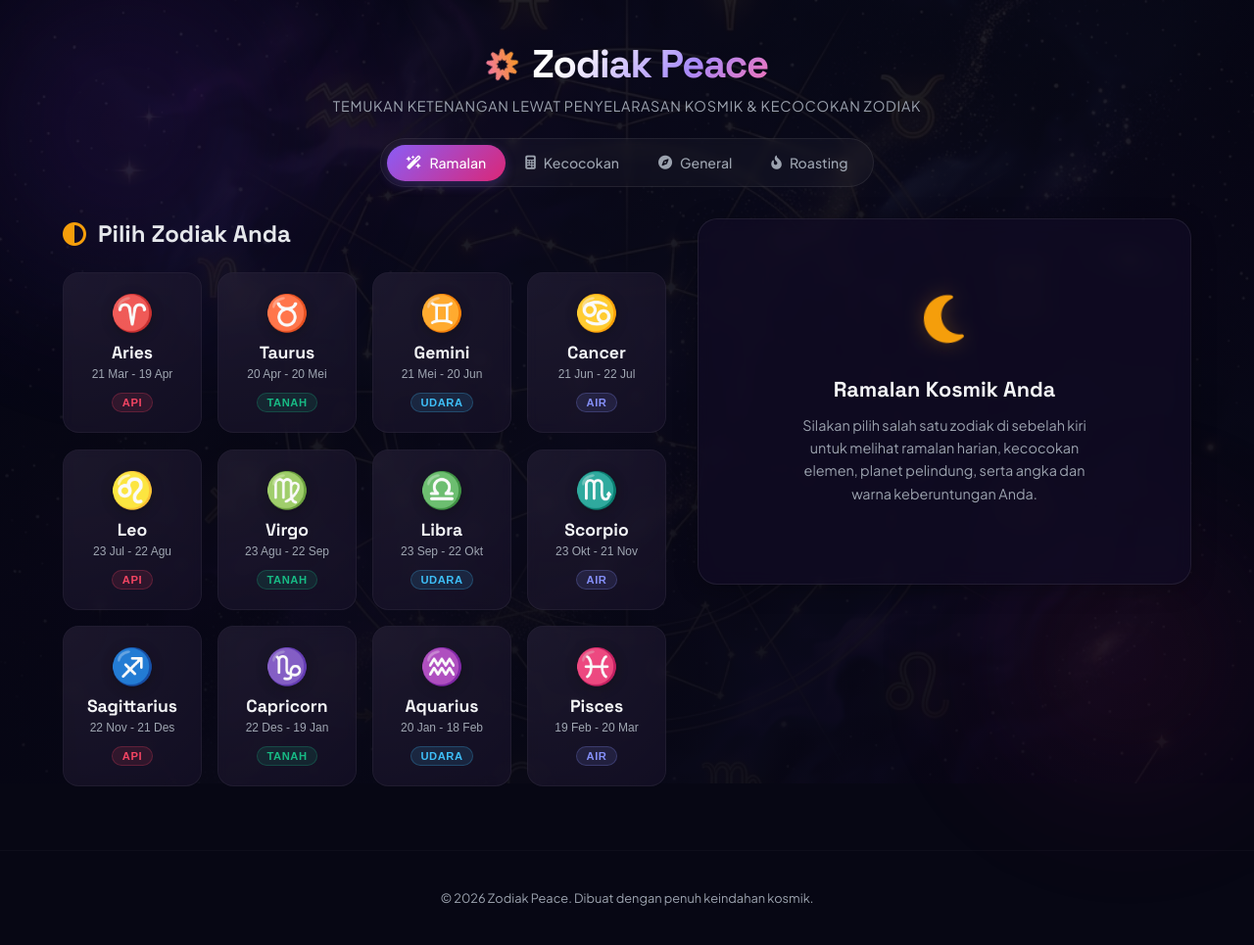
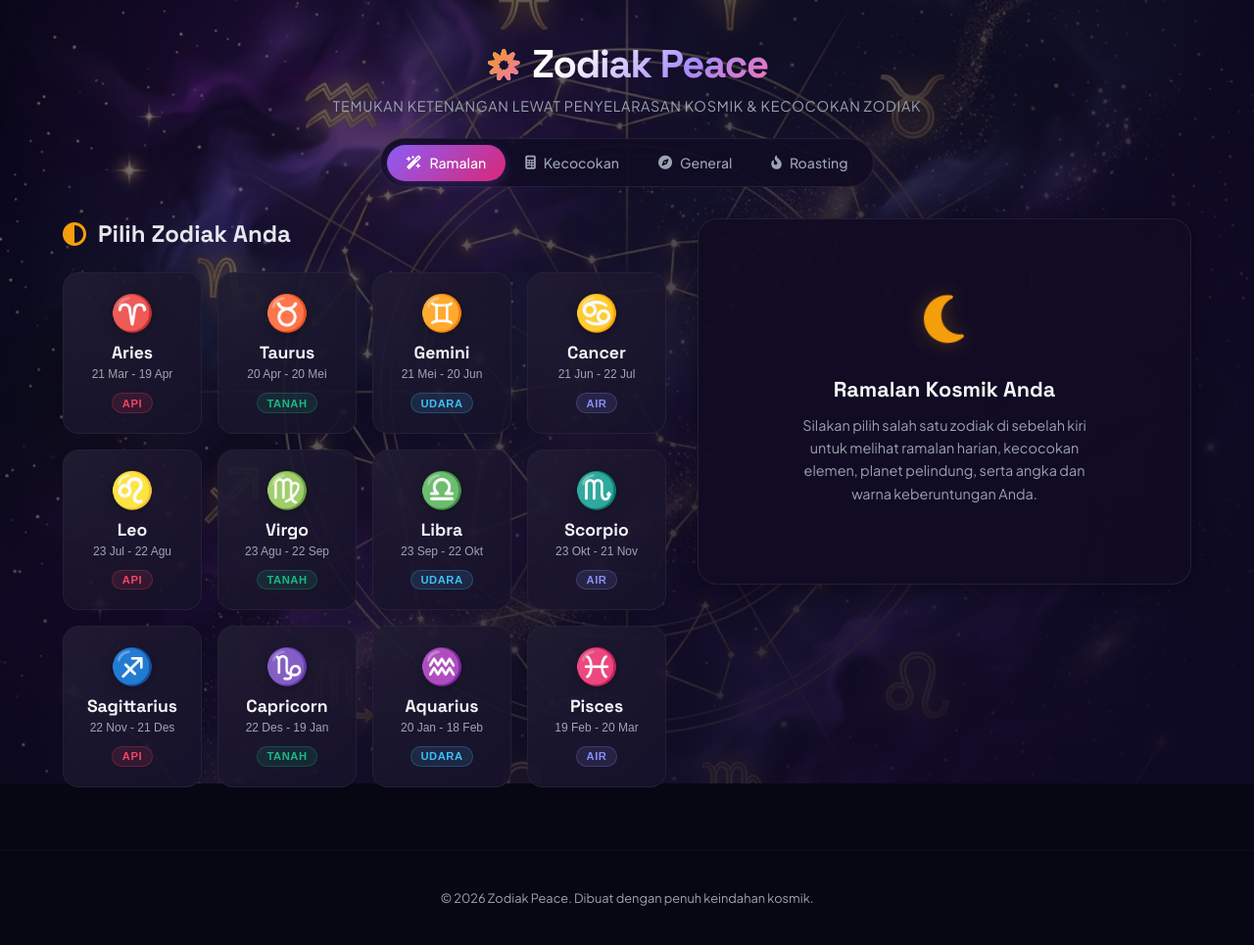
Before and after one commit to dikigambol/peace-oracle, a Flask app: page / in a window 1280 px wide. Shown: the whole page at 98% size. Run offline with Flask 3, Linux system fonts and the light colour scheme.

Commit message:
feat: implement core frontend templates and global styles for Zodiak Peace application

```diff
--- a/static/css/style.css
+++ b/static/css/style.css
@@ -43,7 +43,7 @@ body {
     flex-direction: column;
 }
 
-/* Cosmic Background */
+/* Cosmic Background (Full HD 1080p, Balanced Backdrop Overlay) */
 .stars-bg {
     position: fixed;
     top: 0;
@@ -51,41 +51,19 @@ body {
     width: 100%;
     height: 100%;
     z-index: -3;
+    background-color: #070714;
     background-image:
-        linear-gradient(rgba(7, 7, 20, 0.88), rgba(7, 7, 20, 0.94)),
+        linear-gradient(135deg, rgba(7, 7, 20, 0.5) 0%, rgba(15, 10, 35, 1) 100%),
         url('../images/zodiac_cosmic_bg.png');
     background-size: cover;
     background-position: center;
     background-repeat: no-repeat;
-    opacity: 0.9;
-}
-
-/* Floating Light Orbs (Optimized: Hardware accelerated to eliminate continuous repaint lag) */
+    opacity: 1;
+}
+
+/* Floating Orbs Removed for performance (0% GPU composite lag) */
 .glow-orb {
-    position: fixed;
-    border-radius: 50%;
-    filter: blur(80px);
-    z-index: -2;
-    pointer-events: none;
-    opacity: 0.45;
-    transform: translateZ(0);
-    will-change: transform;
-}
-
-.orb-1 {
-    width: 40vw;
-    height: 40vw;
-    top: -10vw;
-    left: -10vw;
-    background: radial-gradient(circle, rgba(124, 58, 237, 0.35) 0%, rgba(0,0,0,0) 70%);
-}
-
-.orb-2 {
-    width: 30vw;
-    height: 30vw;
-    bottom: -5vw;
-    right: -5vw;
-    background: radial-gradient(circle, rgba(219, 39, 119, 0.3) 0%, rgba(0,0,0,0) 70%);
+    display: none;
 }
 
 /* Header Styling */
@@ -120,12 +98,6 @@ body {
     background: linear-gradient(135deg, var(--accent-gold), #f472b6);
     -webkit-background-clip: text;
     -webkit-text-fill-color: transparent;
-    animation: rotateLogo 20s infinite linear;
-}
-
-@keyframes rotateLogo {
-    from { transform: rotate(0deg); }
-    to { transform: rotate(360deg); }
 }
 
 .tagline {
@@ -139,13 +111,11 @@ body {
 /* Navigation capsule */
 .app-nav {
     display: inline-flex;
-    background: rgba(255, 255, 255, 0.03);
+    background: rgba(17, 12, 36, 0.92);
     border: 1px solid var(--border-color);
     padding: 0.35rem;
     border-radius: 30px;
     margin-top: 1.5rem;
-    backdrop-filter: blur(4px);
-    -webkit-backdrop-filter: blur(4px);
     max-width: 100%;
 }
 
@@ -318,24 +288,21 @@ body {
 
 /* Zodiac Card Styles (Optimized: lower blur, hardware accelerated transitions) */
 .zodiac-card {
-    background: rgba(17, 12, 36, 0.65);
+    background: rgba(18, 14, 38, 0.9);
     border: 1px solid var(--border-color);
     border-radius: 16px;
     padding: 1.25rem 0.75rem;
     text-align: center;
     cursor: pointer;
-    transition: transform 0.25s cubic-bezier(0.4, 0, 0.2, 1), border-color 0.25s ease, box-shadow 0.25s ease;
+    transition: transform 0.2s ease, border-color 0.2s ease, box-shadow 0.2s ease;
     color: var(--text-light);
     display: flex;
     flex-direction: column;
     align-items: center;
     justify-content: center;
-    backdrop-filter: blur(6px);
-    -webkit-backdrop-filter: blur(6px);
     outline: none;
     position: relative;
     overflow: hidden;
-    will-change: transform;
 }
 
 .zodiac-card::before {
@@ -345,30 +312,28 @@ body {
     left: 0;
     right: 0;
     bottom: 0;
-    background: radial-gradient(800px circle at var(--x, 0) var(--y, 0), rgba(255,255,255,0.06), transparent 40%);
+    background: radial-gradient(800px circle at var(--x, 0) var(--y, 0), rgba(255, 255, 255, 0.06), transparent 40%);
     z-index: 1;
     pointer-events: none;
 }
 
 .zodiac-card:hover {
-    transform: translate3d(0, -4px, 0);
+    transform: translateY(-3px);
     border-color: var(--border-hover);
-    box-shadow: 0 8px 20px -5px var(--primary-glow);
+    box-shadow: 0 6px 16px rgba(0, 0, 0, 0.4);
 }
 
 .zodiac-card.active {
-    background: rgba(139, 92, 246, 0.18);
-    border-color: rgba(139, 92, 246, 0.6);
-    box-shadow:
-        0 0 15px rgba(139, 92, 246, 0.2),
-        inset 0 0 10px rgba(139, 92, 246, 0.1);
+    background: rgba(139, 92, 246, 0.22);
+    border-color: rgba(139, 92, 246, 0.7);
+    box-shadow: 0 4px 14px rgba(139, 92, 246, 0.25);
 }
 
 .zodiac-symbol {
     font-size: 2.25rem;
     margin-bottom: 0.5rem;
     transition: transform 0.3s ease;
-    filter: drop-shadow(0 2px 6px rgba(0,0,0,0.4));
+    filter: drop-shadow(0 2px 6px rgba(0, 0, 0, 0.4));
 }
 
 .zodiac-card:hover .zodiac-symbol {
@@ -431,14 +396,12 @@ body {
 }
 
 .panel {
-    background: rgba(17, 12, 36, 0.72);
+    background: rgba(17, 12, 36, 0.94);
     border: 1px solid var(--border-color);
     border-radius: 20px;
     padding: 2rem;
-    backdrop-filter: blur(8px);
-    -webkit-backdrop-filter: blur(8px);
     position: relative;
-    box-shadow: 0 4px 25px rgba(0, 0, 0, 0.25);
+    box-shadow: 0 4px 20px rgba(0, 0, 0, 0.3);
 }
 
 .btn-back-grid {
@@ -492,9 +455,17 @@ body {
 }
 
 @keyframes floatMotion {
-    0% { transform: translate3d(0, 0, 0) rotate(0deg); }
-    50% { transform: translate3d(0, -8px, 0) rotate(5deg); }
-    100% { transform: translate3d(0, 0, 0) rotate(0deg); }
+    0% {
+        transform: translate3d(0, 0, 0) rotate(0deg);
+    }
+
+    50% {
+        transform: translate3d(0, -8px, 0) rotate(5deg);
+    }
+
+    100% {
+        transform: translate3d(0, 0, 0) rotate(0deg);
+    }
 }
 
 .details-instruction h3 {
@@ -544,9 +515,17 @@ body {
 }
 
 @keyframes spinRotate {
-    0% { transform: rotate(0deg) scale(1); }
-    50% { transform: rotate(180deg) scale(1.1); }
-    100% { transform: rotate(360deg) scale(1); }
+    0% {
+        transform: rotate(0deg) scale(1);
+    }
+
+    50% {
+        transform: rotate(180deg) scale(1.1);
+    }
+
+    100% {
+        transform: rotate(360deg) scale(1);
+    }
 }
 
 .loader-text {
@@ -562,8 +541,15 @@ body {
 }
 
 @keyframes fadeIn {
-    from { opacity: 0; transform: translate3d(0, 8px, 0); }
-    to { opacity: 1; transform: translate3d(0, 0, 0); }
+    from {
+        opacity: 0;
+        transform: translate3d(0, 8px, 0);
+    }
+
+    to {
+        opacity: 1;
+        transform: translate3d(0, 0, 0);
+    }
 }
 
 .details-header {
@@ -601,7 +587,7 @@ body {
 .separator {
     border: none;
     height: 1px;
-    background: linear-gradient(90deg, var(--border-color), rgba(255,255,255,0.02));
+    background: linear-gradient(90deg, var(--border-color), rgba(255, 255, 255, 0.02));
     margin-bottom: 1.5rem;
 }
 
@@ -823,11 +809,25 @@ body {
 }
 
 @keyframes heartBeat {
-    0% { transform: scale(1); }
-    15% { transform: scale(1.2); }
-    30% { transform: scale(1); }
-    45% { transform: scale(1.1); }
-    60% { transform: scale(1); }
+    0% {
+        transform: scale(1);
+    }
+
+    15% {
+        transform: scale(1.2);
+    }
+
+    30% {
+        transform: scale(1);
+    }
+
+    45% {
+        transform: scale(1.1);
+    }
+
+    60% {
+        transform: scale(1);
+    }
 }
 
 /* ------------------------------------------------ */
@@ -1246,9 +1246,17 @@ body {
     gap: 0.5rem;
 }
 
-.genz-love .genz-header { color: #f472b6; }
-.genz-career .genz-header { color: #fbbf24; }
-.genz-health .genz-header { color: #34d399; }
+.genz-love .genz-header {
+    color: #f472b6;
+}
+
+.genz-career .genz-header {
+    color: #fbbf24;
+}
+
+.genz-health .genz-header {
+    color: #34d399;
+}
 
 .genz-text {
     font-size: 0.85rem;
@@ -1441,9 +1449,17 @@ body {
     gap: 0.5rem;
 }
 
-.animal-card .feature-card-header { color: #c084fc; }
-.pantry-card .feature-card-header { color: #fb923c; }
-.decor-card .feature-card-header { color: #22d3ee; }
+.animal-card .feature-card-header {
+    color: #c084fc;
+}
+
+.pantry-card .feature-card-header {
+    color: #fb923c;
+}
+
+.decor-card .feature-card-header {
+    color: #22d3ee;
+}
 
 .feature-card-title {
     font-family: var(--font-heading);
@@ -1514,10 +1530,12 @@ body {
         transform: scale(1);
         box-shadow: 0 0 14px rgba(236, 72, 153, 0.5);
     }
+
     50% {
         transform: scale(1.08);
         box-shadow: 0 0 24px rgba(236, 72, 153, 0.8), 0 0 35px rgba(244, 114, 182, 0.4);
     }
+
     100% {
         transform: scale(1);
         box-shadow: 0 0 14px rgba(236, 72, 153, 0.5);
--- a/templates/general.html
+++ b/templates/general.html
@@ -21,8 +21,6 @@
 
 <body>
     <div class="stars-bg"></div>
-    <div class="glow-orb orb-1"></div>
-    <div class="glow-orb orb-2"></div>
 
     <header class="app-header">
         <div class="header-container">
--- a/templates/index.html
+++ b/templates/index.html
@@ -21,8 +21,6 @@
 
 <body>
     <div class="stars-bg"></div>
-    <div class="glow-orb orb-1"></div>
-    <div class="glow-orb orb-2"></div>
 
     <header class="app-header">
         <div class="header-container">
--- a/templates/kecocokan.html
+++ b/templates/kecocokan.html
@@ -21,8 +21,6 @@
 
 <body>
     <div class="stars-bg"></div>
-    <div class="glow-orb orb-1"></div>
-    <div class="glow-orb orb-2"></div>
 
     <header class="app-header">
         <div class="header-container">
--- a/templates/roasting.html
+++ b/templates/roasting.html
@@ -22,8 +22,6 @@
 
 <body>
     <div class="stars-bg"></div>
-    <div class="glow-orb orb-1"></div>
-    <div class="glow-orb orb-2"></div>
 
     <header class="app-header">
         <div class="header-container">
```
